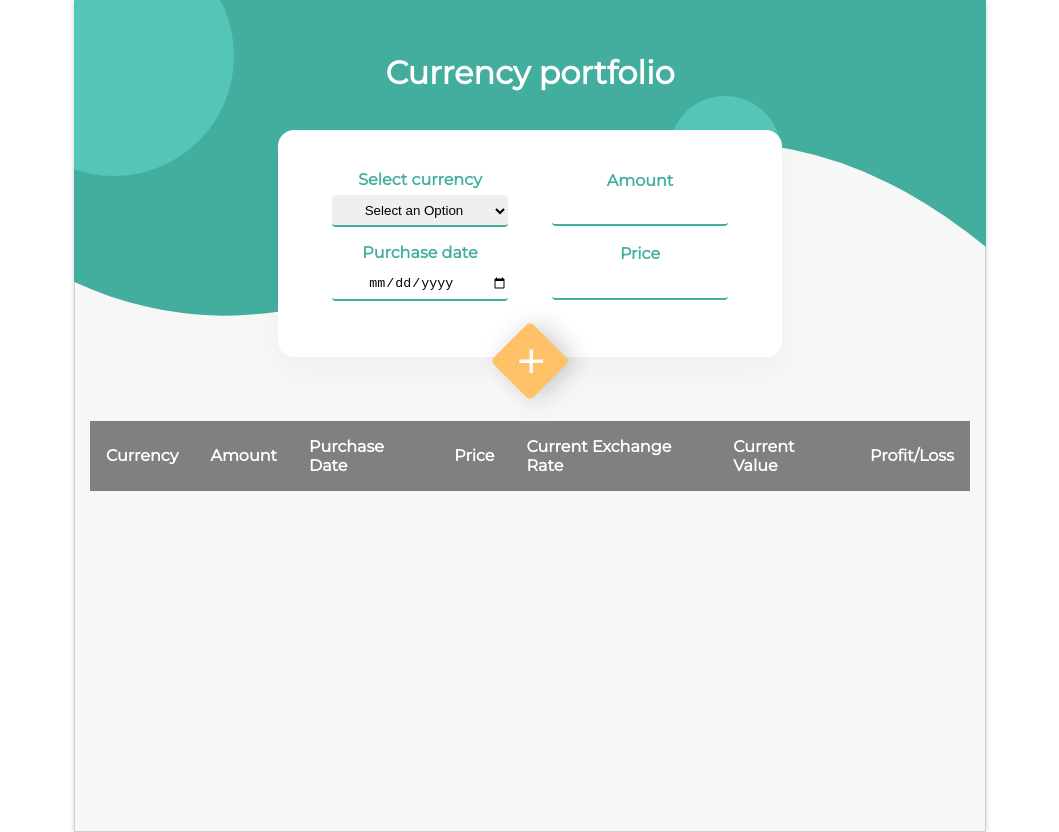
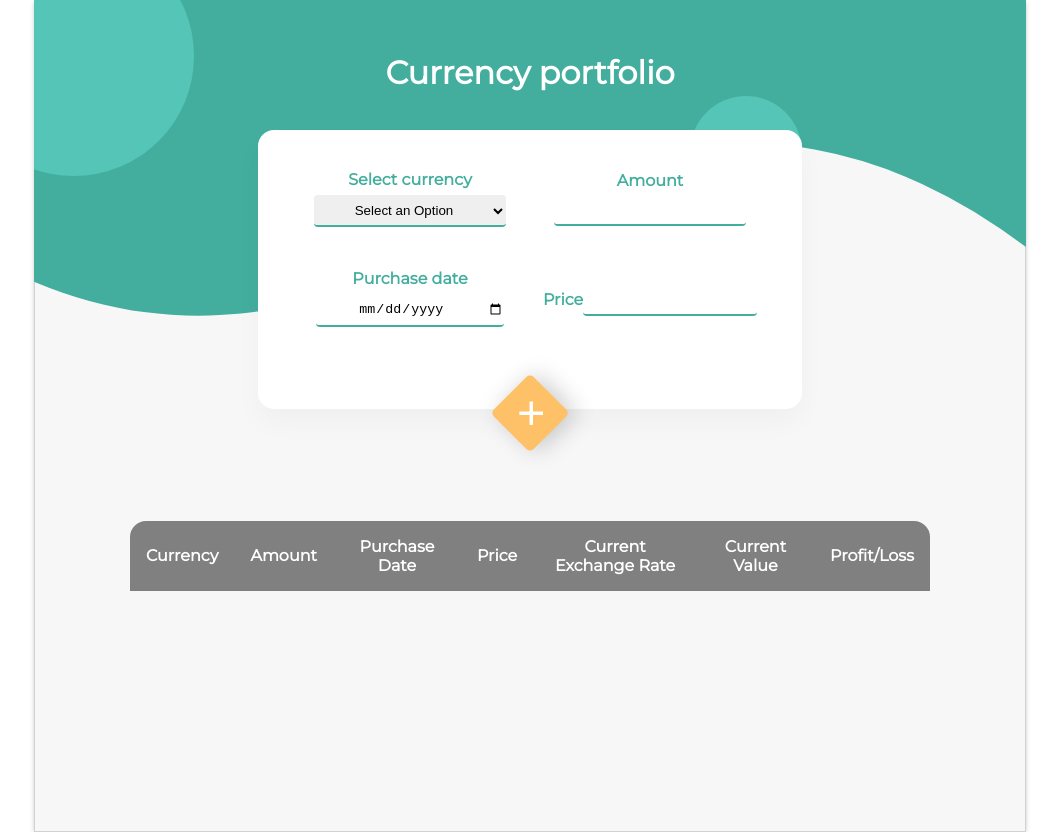
Before and after one commit to AgnieszkaSzostak/Currency-Portfolio-App, a React (Create React App) app: page / in a window 1280 px wide. Shown: the whole page, without its empty margins (110-1169 px from the left). Built offline with nearby package versions, Linux system fonts and the light colour scheme.

Commit message:
Change error displaying && add styles

```diff
--- a/src/App.css
+++ b/src/App.css
@@ -6,7 +6,7 @@
   display: flex;
   flex-direction: column;
   align-items: center;
-  width: 55em;
+  width: 60em;
   padding: 1em;
   margin: 0 auto ;
   background-color: #F7F7F7;
@@ -58,19 +58,8 @@
 .custom-shape-divider-top-1680107035::after{
   content: '';
   position: absolute;
-  bottom: 1em;
-  left: 3.5em;
-  width: 5em;
-  height: 5em;
-  border-radius: 50%;
-  background-color: #54C5B6;
-  z-index: 0;
-}
-.custom-shape-divider-top-1680107035::after{
-  content: '';
-  position: absolute;
   bottom: 6em;
-  left: 12.8em;
+  left: 14em;
   width: 7em;
   height: 7em;
   border-radius: 50%;
--- a/src/components/Form/Field.js
+++ b/src/components/Form/Field.js
@@ -1,8 +1,9 @@
 import React from "react";
 
 const Field = (props) => {
-    const {label, tag, type, name, onChange, value, min} = props;
+    const {label, tag, type, name, onChange, value, min, error} = props;
     return(
+        <div className="form__container">
             <label className="form__label" htmlFor={name}>{label}
             {tag === 'select'
             ? <select className="form__select" id={name} name={name} value={value} onChange={onChange}>
@@ -11,6 +12,8 @@ const Field = (props) => {
             : <input className="form__input" id={name} name={name} type={type} value={value} min={min} onChange={onChange}></input>
             }
             </label>
+            <p className="form__error">{error}</p>
+        </div>
     )
 }
 
--- a/src/components/Form/Form.js
+++ b/src/components/Form/Form.js
@@ -51,6 +51,7 @@ const Form = () => {
     const handleChange = event => {
         const {name, value} = event.target
         setForm({...form, [name]: value});
+        setErrors({...errors, [name]: ''})
     }
     useEffect(()=> {
         if(/^\d{4}-\d{2}-\d{2}$/.test(form.purchaseDate) && form.currency){
@@ -61,7 +62,7 @@ const Form = () => {
     },[form.purchaseDate, form.currency])
     const formElements = () => {
         return fields.map(element =>
-        <React.Fragment key={element.name} className="form__element">
+            <React.Fragment key={element.name}>
             <Field
                 min={element.minDate}
                 label={element.label}
@@ -71,22 +72,22 @@ const Form = () => {
                 onChange={handleChange}
                 placeholder={element.placeholder}
                 value={form[element.name]}
+                error={
+                    errors && errors[element.name]
+                        ?  errors[element.name]
+                        : null
+                }
                 >{
                     element.tag === 'select'
-                        ? currencyOptionsList()
-                        : null
+                    ? currencyOptionsList()
+                    : null
                 }
             </Field>
-            {
-                errors && errors[element.name]
-                    ?   <span className="form__error">{errors[element.name]}</span>
-                    : null
-            }
         </React.Fragment>
         )
     }
     return (
-        <StyledForm onSubmit={handleSubmit}>
+        <StyledForm novalidate onSubmit={handleSubmit}>
             {formElements()}
             <div className="form__submit">
                 <input type="submit" value="+"></input>
--- a/src/components/Form/Form.styled.js
+++ b/src/components/Form/Form.styled.js
@@ -1,6 +1,8 @@
 import styled from "styled-components";
 
-const StyledForm = styled.form`
+const StyledForm = styled.form.attrs(props=>({
+    noValidate: props.novalidate,
+}))`
     display: flex;
     position: relative;
     flex-wrap: wrap;
@@ -13,6 +15,18 @@ const StyledForm = styled.form`
     margin-bottom: 4em;
     z-index: 1;
     box-shadow: 0 14px 28px rgba(0,0,0,0.03), 0 10px 10px rgba(0,0,0,0.0);
+
+    .form__container{
+        color: #43AE9E;
+        font-weight: bold;
+        display: flex;
+        flex-direction: column;
+        justify-content: center;
+        align-items: center;
+        text-align: left;
+        padding: 0.5em 0;
+        width: 50%;
+    }
     .form__input,
     .form__select{
         width: 80%;
@@ -28,16 +42,8 @@ const StyledForm = styled.form`
         outline: none;
         border-bottom: 2px solid #FFC168;
     }
-    .form__label {
-        color: #43AE9E;
-        font-weight: bold;
-        display: flex;
-        flex-direction: column;
-        justify-content: center;
-        align-items: center;
-        text-align: left;
-        padding: 0.5em 0;
-        width: 50%;
+    .form__input::placeholder{
+        color: red;
     }
     .form__submit {
         align-self: center;
@@ -67,7 +73,7 @@ const StyledForm = styled.form`
 
     .form__error{
         color: red;
-
+        font-size: small;
     }
 `
 export {StyledForm}
--- a/src/components/Wallet/Wallet.js
+++ b/src/components/Wallet/Wallet.js
@@ -27,7 +27,7 @@ const Wallet = () => {
         <StyledWallet className="wallet">
             <thead className="wallet__header">
                 <tr className="wallet__row">
-                    {walletHeadings.map(heading => <th className="wallet__heading">{heading}</th>)}
+                    {walletHeadings.map(heading => <th key={heading} className="wallet__heading">{heading}</th>)}
                 </tr>
             </thead>
             <tbody className="wallet__body">
--- a/src/components/Wallet/Wallet.styled.js
+++ b/src/components/Wallet/Wallet.styled.js
@@ -1,30 +1,35 @@
 import styled from "styled-components";
 
 const StyledWallet = styled.table`
+    border-collapse: separate;
+    border-spacing: 0;
+    width: 800px;
+    height: 200px;
+    text-align: left;
+    border-radius: 1em;
+    margin: 3em;
+    overflow: hidden;
+    .wallet__heading,
+    .wallet__cell{
+        margin: none;
         border-collapse: collapse;
         padding: 1rem;
-    text-align: left;
-    th, td {
-    border-collapse: collapse;
-    padding: 1rem;
-    text-align: left;
+        text-align: center;
     }
-thead th {
+    .wallet__heading {
         color: white;
-    position: sticky;
         top: 0;
         left: 0;
         background-color: grey;
         cursor: pointer;
         text-transform: capitalize;
     }
-tbody tr:nth-child(even) {
+    .wallet__body .wallet__row:nth-child(even) {
         background-color: rgba(255, 193, 104, 0.5)
     }
-tbody tr:nth-child(odd) {
+    .wallet__body .wallet__row:nth-child(odd) {
         background-color: white;
     }
-
 
 `
 
--- a/src/helpers/fields.js
+++ b/src/helpers/fields.js
@@ -24,6 +24,7 @@ export const fields = [
         name: 'purchaseDate',
         placeholder: 'purchaseDate',
         required: true,
+        value: "",
         minDate: '2002-01-01',
         pattern: '^[0-9]{4}-[0-9]{2}-[0-9]{2}$',
         error: 'Incorrect date value'
--- a/src/helpers/validator.js
+++ b/src/helpers/validator.js
@@ -6,6 +6,7 @@ export const validateForm = (form) => {
         const {name, required, pattern = null, error} = field;
         const value = form[name];
         if(required) {
+            console.log(value);
             if(value.length === 0){
                 errors = {...errors, [name]: 'Empty field'}
 
```
Lines whose indentation alone changed are shown as unchanged.
